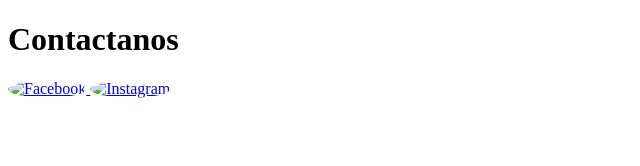
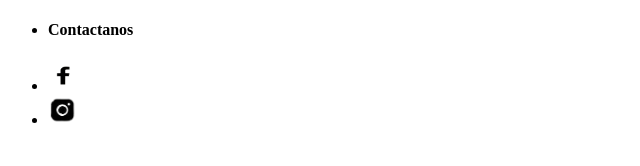
Before and after one commit to Zhaja09/Atronic, a plain HTML site: page Atronic Web/index.html in a window 1280 px wide. Shown: the whole page, without its empty margins (0-640 px from the left). Drawn offline with Linux system fonts and the light colour scheme.

Commit message:
feat: update

```diff
--- a/Atronic Web/estiloszhaja.css
+++ /dev/null
@@ -1,12 +0,0 @@
-#nav a {
-    margin: 0 10px; /* Espacio entre las imágenes */
-  }
-
-  nav img {
-    border-radius: 50%; /* Para hacer las imágenes redondas */
-    transition: transform 0.3s; /* Suaviza las animaciones */
-  }
-
-  nav img:hover {
-    transform: scale(1.1); /* Aumenta ligeramente el tamaño al pasar el mouse */
-  }
--- a/Atronic Web/index.html
+++ b/Atronic Web/index.html
@@ -1,25 +1,57 @@
 <!DOCTYPE html>
 <html lang="es" class="">
+
 <head>
     <meta charset="UTF-8">
     <meta name="viewport" content="width=device-width, initial-scale=1.0">
     <title>Atronic | Tienda de componentes electronicos Online </title>
-    <link rel="stylesheet"  href="">
-    <link rel="stylesheet"  href="estiloszhaja.css">
+    <link rel="stylesheet" href="">
+    <link rel="stylesheet" href="estiloszhaja.css">
 </head>
+
 <body>
-    <script src = "script.js"></script>
-    <header id=" redes " >
-        <h1> Contactanos </h1>
-        <nav>
-            <a href="https://www.facebook.com/ZHAlbert93/" target="_blank">
-                <img src="imagenes/Facebook.png" alt="Facebook" width="15" height="15" >
-            </a>
-            <a href="https://www.instagram.com/hide_on_slepp/" target="_blank">
-                <img src="imagenes/Instagram.png" alt="Instagram" width="15" height="15" >
-            </a>
-        </nav>
+    <header id="redes" class="header has-sticky sticky-shrink">
+        <div class="header-warper">
+            <div id="top-bar" class="header-top hide-for-stiky">
+                <div class="flex-row container">
+                    <div class="flex-col hide-for-medium flex-left">
+                        <ul class="nav nav-left medium-nav-center nav-small nav-line-bottom nav-prompts-overlay nav-uppercase">
+                            <li class="html custom html_topbar_left">
+                                <h4 color="000000">Contactanos</h4>
+                            </li>
+                        </ul>
+                    </div>
+                    <div class="flex-col hide-for-medium flex-right">
+                        <ul class="nav top-bar-nav nav-right nav-small nav-line-bottom nav-uppercase">
+                            <li id="menu-item-001" class="menu-item menu-item-type-custom menu-item-object-custom menu-item-001 menu-item-desing-default">
+                                <a href="https://www.facebook.com/ZHAlbert93/" target="_blank">
+                                    <img src="https://raw.githubusercontent.com/Zhaja09/Atronic/main/imagenes/Facebook.png"
+                                        alt="Facebook" width="30" height="30">
+                                </a>
+                            </li>
+                            <li id="menu-item-001" class="menu-item menu-item-type-custom menu-item-object-custom menu-item-001 menu-item-desing-default">
+                            <a href="https://www.instagram.com/hide_on_slepp/" target="_blank">
+                                <img src="https://raw.githubusercontent.com/Zhaja09/Atronic/main/imagenes/Instagram.png"
+                                    alt="Instagram" width="30" height="30">
+                            </a>
+                            </li>
+                        </ul>
+                    </div>
+                </div>
+            </div>
+            <div id="inicio" class="header-main">
+                <div class="header-inner flex-row container logo-left medium-logo-center" role="navigation">
+                    <div id="logo" class="flex-col">
+                        <a href="index.html" title="Atronic" rel="home">
+                            <img width=""
+                        </a>
+                    </div>
+                </div>
+            </div>
+        </div>
+    </header>
 
-    </header>
+
 </body>
+
 </html>
```
Also changed, not shown: 1 other file.
